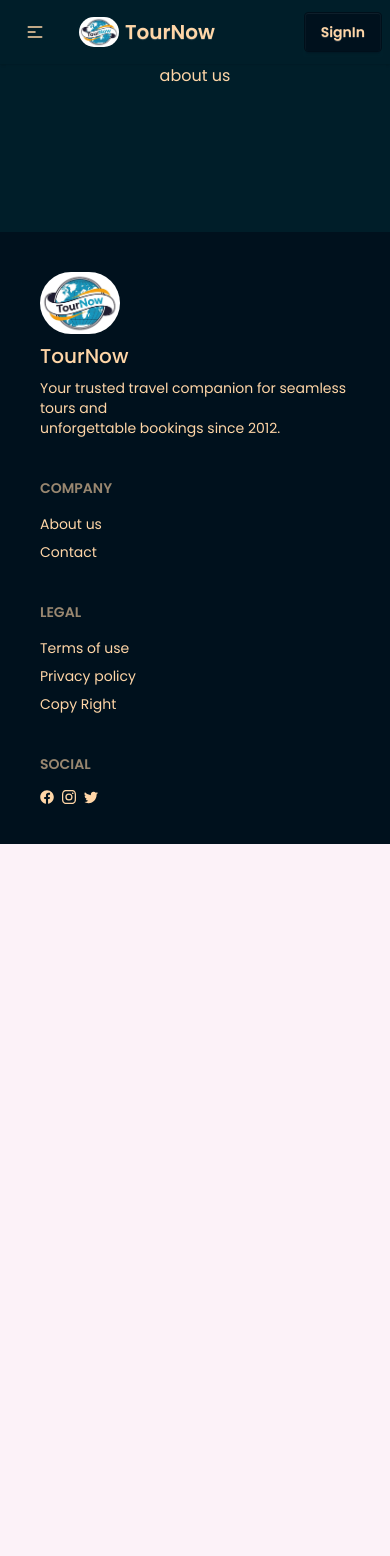
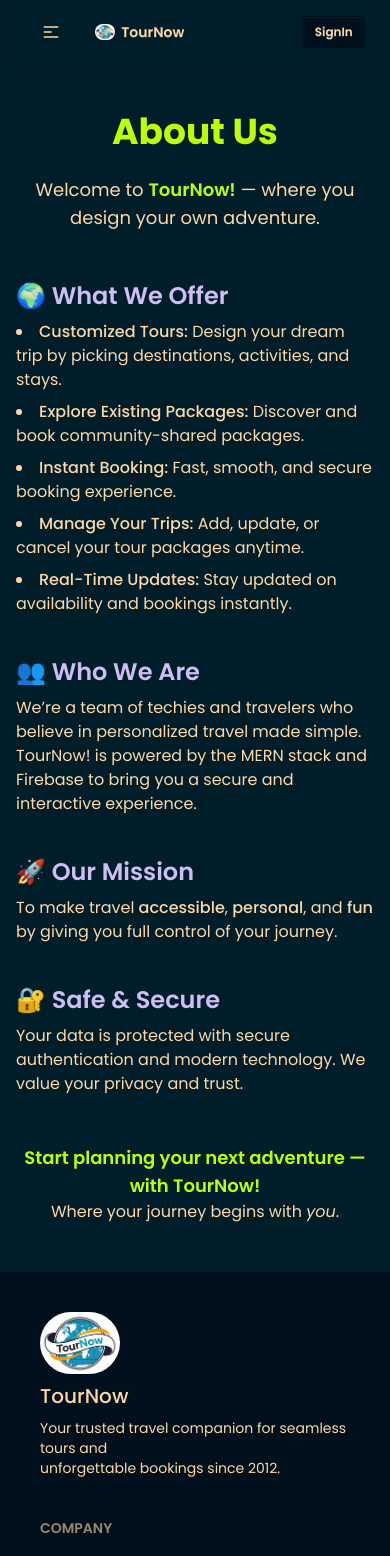
Before and after one commit to LinkonJT/Tour-Now-A11C17-Client, a React (Vite) app: page /about in a window 390 px wide. Shown: the top 1556 px of the page. Before the commit the page ends 844 px from the top, so only its background shows below. Built offline with nearby package versions, Linux system fonts and the light colour scheme; no server answers.

Commit message:
fixed dropdown issue, password validation, signin, signout

```diff
--- a/src/components/Footer.jsx
+++ b/src/components/Footer.jsx
@@ -2,6 +2,7 @@
 import { BsInstagram, BsTwitter } from "react-icons/bs";
 import { FaFacebook } from "react-icons/fa";
 import logo from '../assets/TourNow-Logo.png'; // Adjust the path as necessary
+import { NavLink } from "react-router";
 
 const Footer = () => {
   return (
@@ -29,7 +30,7 @@
 
   <nav>
     <h6 className="footer-title">Company</h6>
-    <a className="link link-hover">About us</a>
+      <NavLink to="/about">About Us</NavLink>
     <a className="link link-hover">Contact</a>
 
   </nav>
--- a/src/components/Navbar.jsx
+++ b/src/components/Navbar.jsx
@@ -50,7 +50,7 @@
   }
 
   return (
-    <div className="navbar bg-base-100 shadow-sm">
+    <div className="navbar bg-base-100 shadow-sm w-11/12 mx-auto">
       <div className="navbar-start">
         <div className="dropdown">
           <div tabIndex={0} role="button" className="btn btn-ghost lg:hidden">
@@ -73,26 +73,23 @@
             tabIndex={0}
             className="menu menu-sm dropdown-content bg-base-100 rounded-box z-1 mt-3 w-52 p-2 shadow">
             <li>
-              <a>Item 1</a>
+                <NavLink to="/">Home</NavLink>
             </li>
             <li>
-              <a>Parent</a>
-              <ul className="p-2">
-                <li>
-                  <a>Submenu 1</a>
+
+            <NavLink to="/my-bookings" >My Bookings</NavLink>
+
             </li>
             <li>
-                  <a>Submenu 2</a>
-                </li>
-              </ul>
+            <NavLink to="/all-packages">All Packages</NavLink>
             </li>
              <li>
-              <a>Item 3</a>
+            <NavLink to="/about">About Us</NavLink>
           </li>
           </ul>
         </div>
-        <a className="btn btn-ghost text-xl">
-          <img className="w-10 rounded-full" src={logo} alt="" /> TourNow
+        <a className="btn btn-ghost text-sm md:text-xl">
+          <img className="w-5 md:w-10 rounded-full" src={logo} alt="" /> TourNow
         </a>
       </div>
       <div className="navbar-center hidden lg:flex">
@@ -111,34 +108,45 @@
       <div className="navbar-end">
 
         {
-          user? (<><div>
-            <NavLink to="/my-bookings">My Bookings</NavLink>
+          user? (<>
+          <div className="flex gap-4 items-center">
+            <div className="text-sm hidden lg:block">
+            <NavLink to="/my-bookings" >My Bookings</NavLink>
           </div>
-          <div>
-            <details>
+           {/* propic toggle */}
+          <div className="dropdown dropdown-end lg:dropdown-bottom">
+  <div tabIndex={0} role="button" className="btn btn-ghost btn-circle avatar">
+
       <img
-                  className="w-6 user-avatar md:w-8 rounded-full border"
         src={user.photoURL || defaultProPic}
-                  alt=""
-                  title={user.displayName || "no name"}
-                  style={{ cursor: "pointer" }}
+        alt="Profile"
+        title={user.displayName || "No Name"}
+        className="w-8 rounded-full border"
       />
-              <ul className="p-2 menu menu-horizontal">
+
+  </div>
+  <ul
+    tabIndex={0}
+    className="mt-3  p-2 shadow menu menu-sm dropdown-content bg-base-100 rounded-box w-52"
+  >
     <li>
       <NavLink to="/add-package">Add Package</NavLink>
     </li>
     <li>
-                  <NavLink to="/manage-my-Packages">Manage My Packages</NavLink>
+      <NavLink to="/manage-my-packages">Manage My Packages</NavLink>
     </li>
   </ul>
-            </details>
 </div>
-          <button onClick={handleSignOut} className="btn">Sign Out</button></>) :
-          (<> <NavLink to="/signin" className="btn">
+{/* end: pp toggle */}
+
+  <NavLink onClick={handleSignOut} className="btn btn-sm md:btn-md">Sign Out</NavLink>
+  </div>
+  </>
+  ) :
+          (<> <NavLink to="/signin" className="btn btn-sm md:btn-md">
           SignIn
         </NavLink></>)
         }
-
 
 
       </div>
--- a/src/pages/AboutUs.jsx
+++ b/src/pages/AboutUs.jsx
@@ -2,9 +2,62 @@
 
 const AboutUs = () => {
     return (
-        <div>
-            about us
-        </div>
+         <div className="max-w-5xl mx-auto px-4 py-12">
+      <h1 className="text-4xl font-bold text-center mb-6 text-primary">About Us</h1>
+      <p className="text-lg text-center mb-12">
+        Welcome to <span className="font-semibold text-primary">TourNow!</span> — where you design your own adventure.
+      </p>
+
+      <section className="mb-10">
+        <h2 className="text-2xl font-semibold mb-2 text-secondary">🌍 What We Offer</h2>
+        <ul className="list-disc list-inside space-y-2 text-base">
+          <li>
+            <span className="font-medium">Customized Tours:</span> Design your dream trip by picking destinations, activities, and stays.
+          </li>
+          <li>
+            <span className="font-medium">Explore Existing Packages:</span> Discover and book community-shared packages.
+          </li>
+          <li>
+            <span className="font-medium">Instant Booking:</span> Fast, smooth, and secure booking experience.
+          </li>
+          <li>
+            <span className="font-medium">Manage Your Trips:</span> Add, update, or cancel your tour packages anytime.
+          </li>
+          <li>
+            <span className="font-medium">Real-Time Updates:</span> Stay updated on availability and bookings instantly.
+          </li>
+        </ul>
+      </section>
+
+      <section className="mb-10">
+        <h2 className="text-2xl font-semibold mb-2 text-secondary">👥 Who We Are</h2>
+        <p className="text-base">
+          We’re a team of techies and travelers who believe in personalized travel made simple. TourNow! is powered by
+          the MERN stack and Firebase to bring you a secure and interactive experience.
+        </p>
+      </section>
+
+      <section className="mb-10">
+        <h2 className="text-2xl font-semibold mb-2 text-secondary">🚀 Our Mission</h2>
+        <p className="text-base">
+          To make travel <span className="font-medium">accessible</span>, <span className="font-medium">personal</span>, and <span className="font-medium">fun</span> by giving you full control of your journey.
+        </p>
+      </section>
+
+      <section>
+        <h2 className="text-2xl font-semibold mb-2 text-secondary">🔐 Safe & Secure</h2>
+        <p className="text-base">
+          Your data is protected with secure authentication and modern technology. We value your privacy and trust.
+        </p>
+      </section>
+
+      <div className="mt-12 text-center">
+        <p className="text-lg font-semibold text-primary">
+          Start planning your next adventure — with TourNow!
+        </p>
+        <p className="text-base">Where your journey begins with <span className="italic">you</span>.</p>
+      </div>
+    </div>
     );
 };
 
--- a/src/pages/SignIn.jsx
+++ b/src/pages/SignIn.jsx
@@ -16,6 +16,18 @@
   const {email, password} = Object.fromEntries(formData.entries())
 
 
+/** password validation usdin RegExp */
+
+const isValidPassword =  /^(?=.*[a-z])(?=.*[A-Z]).{6,}$/.test(password);
+if(!isValidPassword){
+    Swal.fire({
+        icon: "error",
+        title: "Password Invalid",
+        html:
+          "Password must contain at least:<br>- One uppercase letter<br>- One lowercase letter,<br>- Minimum 6 characters",
+      });
+      return;
+}
 
 //call the signIN function
 signInUser(email, password)
@@ -48,7 +60,7 @@
         Swal.fire({
           position: "center",
           icon: "success",
-          title: "SignUp successful",
+          title: "SignIn successful",
           showConfirmButton: false,
           timer: 1500,
         });
@@ -67,18 +79,18 @@
 
   return (
     <div className="my-10">
-      {
+      {/* {
         loading && <Spinner></Spinner>
-      }
+      } */}
       <form onSubmit={handleSignIn}>
         <fieldset className="fieldset bg-base-200 border-base-300 rounded-box w-xs border p-4">
         <h2 className="fieldset-legend text-xl mx-auto">Login Here!!</h2>
 
         <label className="label">Email</label>
-        <input type="email" className="input" placeholder="Email" />
+        <input type="email" name='email' className="input" placeholder="Email" />
 
         <label className="label">Password</label>
-        <input type="password" className="input" placeholder="Password" />
+        <input type="password" name='password' className="input" placeholder="Password" />
 
         <button className="btn btn-neutral mt-4">Login</button>
         <div className="space-y-3">
--- a/src/pages/SignUp.jsx
+++ b/src/pages/SignUp.jsx
@@ -17,6 +17,23 @@
     const { email, password, name, photoURL } = Object.fromEntries(
       formData.entries()
     );
+
+/**Password validation */
+
+const upperCase = /[A-Z]/.test(password)
+const lowerCase = /[a-z]/.test(password)
+const passwordLength= password.length>=6
+
+if (!upperCase || !lowerCase|| !passwordLength){
+  Swal.fire({
+      icon: "error",
+      title: "Weak Password",
+       html: "Password must contain at least:<br>- One uppercase letter<br>- One lowercase letter<br>- Minimum 6 characters",
+
+    });
+    return;
+}
+
 
     /******signup and create user in firebase */
     //call createuser
```
Lines whose indentation alone changed are shown as unchanged.
